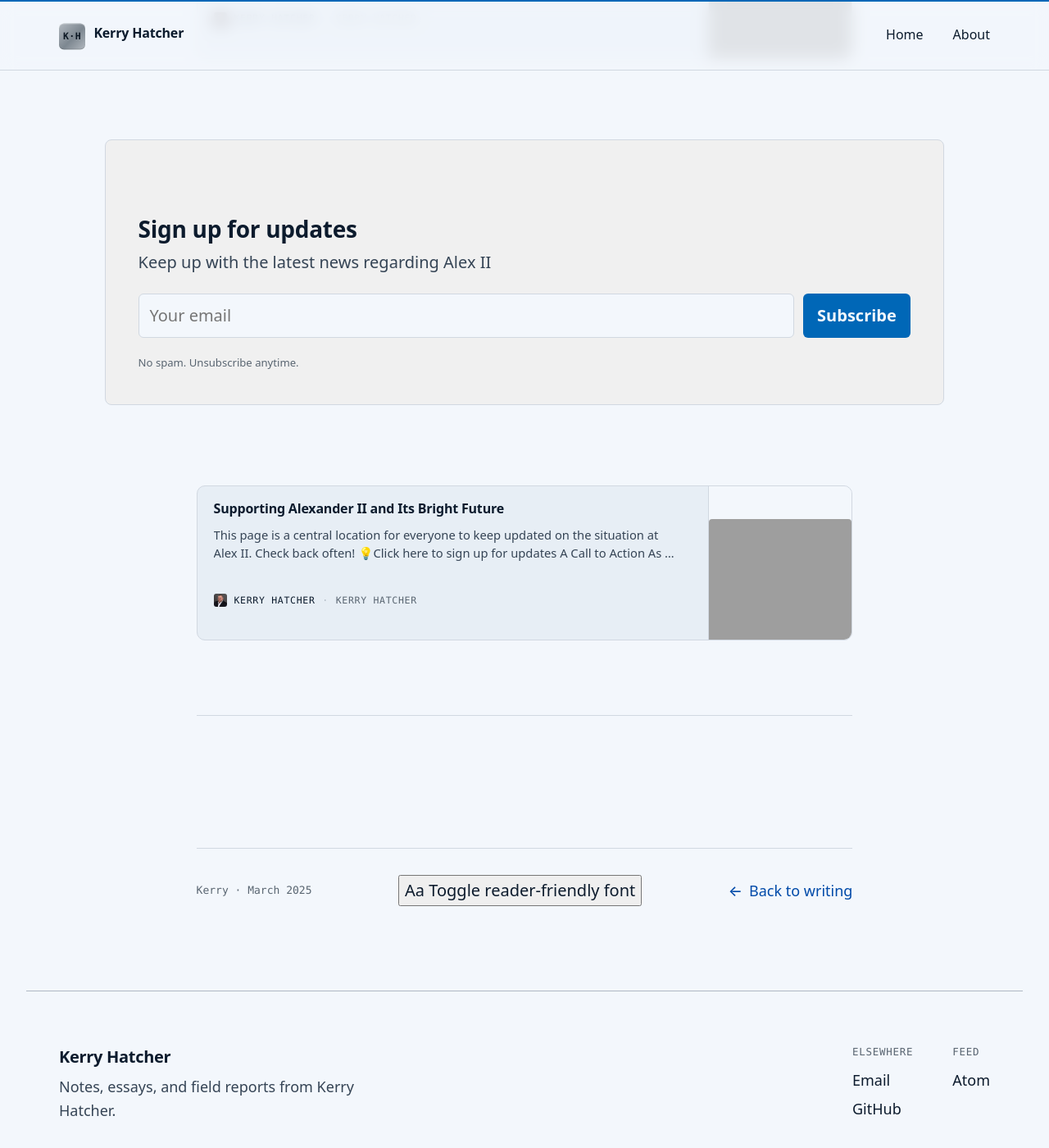
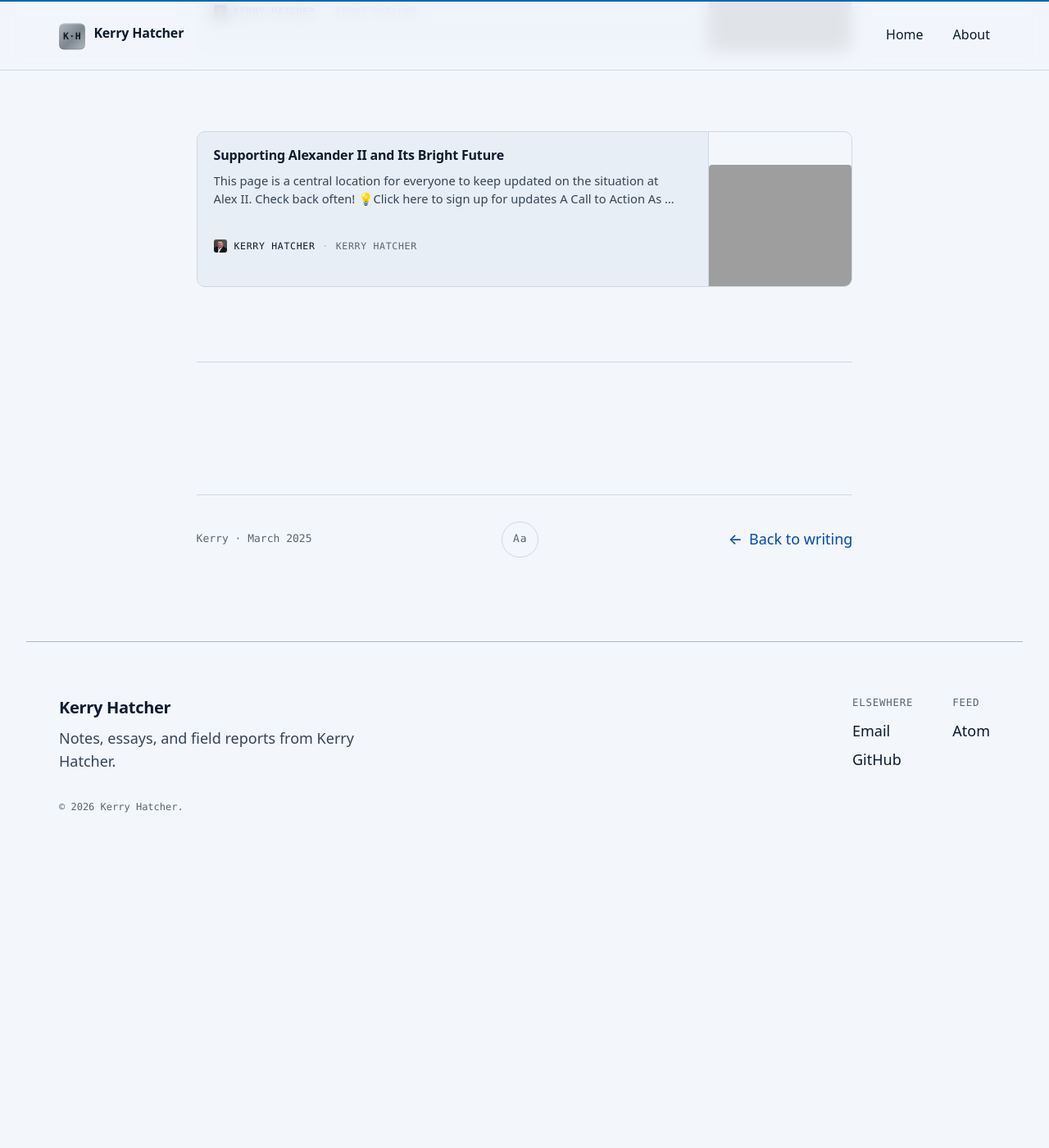
Before and after one commit to kerryhatcher/www.kerryhatcher.com, a Jekyll site: the page built from _posts/2025-03-22-a-successful-beginning-not-an-end.html, in a window 1280 px wide and 1400 px high, scrolled down 7995 px. Shown: the whole window at 82% size. Built offline with Jekyll 4.4.1, drawn with Linux system fonts in a browser that asks for light colours; some web fonts are replaced; after the commit the page ends 9037 px from its top, so only the background shows below that; grey boxes are pictures that could not be loaded.

Commit message:
Add reader mode styles and toggle for dyslexia-friendly font

```diff
--- a/assets/css/main.scss
+++ b/assets/css/main.scss
@@ -23,6 +23,7 @@
 
   --font-display: "Noto Sans", -apple-system, BlinkMacSystemFont, "Segoe UI", Roboto, "Helvetica Neue", sans-serif;
   --font-body: "Noto Sans", -apple-system, BlinkMacSystemFont, "Segoe UI", Roboto, "Helvetica Neue", sans-serif;
+  --font-body-reader: "Atkinson Hyperlegible", -apple-system, BlinkMacSystemFont, "Segoe UI", Roboto, sans-serif;
   --font-mono: Menlo, Courier, monospace;
 
   --gutter: clamp(1.25rem, 5vw, 2.5rem);
@@ -184,9 +185,9 @@
   transform: translateY(.15rem);
   transition: transform var(--dur-2) var(--ease-out), filter var(--dur-2) var(--ease-out);
   box-shadow:
-    inset 0 1px 0 oklch(1 0 0 / 0.35),
-    inset 0 -1px 0 oklch(0 0 0 / 0.15),
-    0 0 0 1px oklch(1 0 0 / 0.06);
+    inset 0 1px 0 oklch(0.98 0.005 250 / 0.35),
+    inset 0 -1px 0 oklch(0.12 0.02 252 / 0.15),
+    0 0 0 1px oklch(0.98 0.005 250 / 0.06);
 }
 .wordmark:hover .wordmark__mark { transform: translateY(.15rem) rotate(-6deg); filter: brightness(1.06); }
 .wordmark__name { font-size: 1rem; }
@@ -473,10 +474,12 @@
   padding: 0;
 }
 .post__tags li {
-  padding: .2rem .55rem;
-  border: 1px solid var(--rule-strong);
-  border-radius: 999px;
-  color: var(--ink-muted);
+  color: var(--ink-muted);
+}
+.post__tags li + li::before {
+  content: "·";
+  margin-right: .5rem;
+  color: var(--rule-strong);
 }
 
 .post__hero {
@@ -873,10 +876,12 @@
 }
 
 /* --- kg-signup-card (Ghost subscribe form) ------------------------------ */
-/* Ghost hides the form with inline style until JS sets it up. The live site
-   reveals it; we match by overriding. The form is non-functional without
-   Ghost's backend, but the layout matches visually. */
-.kg-signup-card[style*="display: none"] { display: block !important; }
+/* Ghost-imported posts may include a signup card. PRODUCT.md bans
+   Substack/Medium subscribe ceremony, so the card is hidden by default.
+   Opt in per-card by adding the `is-shown` class to the wrapper. The
+   visual styles below stay so that opted-in cards still render correctly. */
+.kg-signup-card { display: none; }
+.kg-signup-card.is-shown { display: block; }
 .kg-signup-card {
   margin: 2.5em 0;
   padding: clamp(1.5rem, 4vw, 2.5rem);
@@ -1491,3 +1496,61 @@
     transform: none !important;
   }
 }
+
+/* =========================================================================
+   Reader mode (alt body font for dyslexia-friendly reading)
+   ========================================================================= */
+.visually-hidden {
+  position: absolute;
+  width: 1px;
+  height: 1px;
+  padding: 0;
+  margin: -1px;
+  overflow: hidden;
+  clip: rect(0, 0, 0, 0);
+  white-space: nowrap;
+  border: 0;
+}
+
+html[data-reader="on"] .post__body,
+html[data-reader="on"] .page__body,
+html[data-reader="on"] .post__dek,
+html[data-reader="on"] .page__dek {
+  font-family: var(--font-body-reader);
+}
+
+html[data-reader="on"] .post__body,
+html[data-reader="on"] .page__body {
+  letter-spacing: 0.01em;
+}
+
+.post__reader-toggle {
+  font-family: var(--font-mono);
+  font-weight: 500;
+  font-size: .8125rem;
+  letter-spacing: 0.06em;
+  color: var(--ink-muted);
+  background: transparent;
+  border: 1px solid var(--rule);
+  border-radius: 999px;
+  padding: .45rem .8rem;
+  min-height: 44px;
+  cursor: pointer;
+  display: inline-flex;
+  align-items: center;
+  justify-content: center;
+  transition: color var(--dur-1) var(--ease-out), border-color var(--dur-1) var(--ease-out);
+}
+.post__reader-toggle:hover,
+.post__reader-toggle:focus-visible {
+  color: var(--accent);
+  border-color: var(--rule-strong);
+}
+.post__reader-toggle[aria-pressed="true"] {
+  color: var(--accent);
+  border-color: var(--accent);
+}
+
+@media print {
+  .post__reader-toggle { display: none !important; }
+}
```
